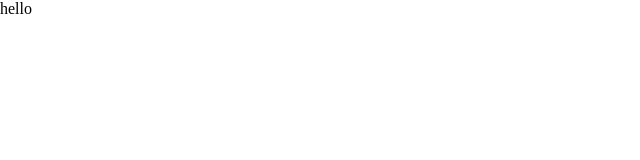
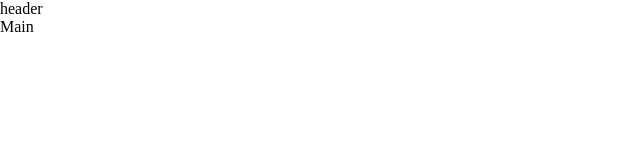
Before and after one commit to NicolasPi-maker/fruitzivore, a React (Create React App) app in the folder frontfruitzivore/: page / in a window 1280 px wide. Shown: the top 160 px of the page, without its empty margins (0-640 px from the left). Built offline with nearby package versions, Linux system fonts and the light colour scheme.

Commit message:
add router

```diff
--- a/frontfruitzivore/package.json
+++ b/frontfruitzivore/package.json
@@ -8,7 +8,9 @@
     "@testing-library/user-event": "^13.5.0",
     "react": "^18.2.0",
     "react-dom": "^18.2.0",
+    "react-router-dom": "^6.16.0",
     "react-scripts": "5.0.1",
+    "sass": "^1.68.0",
     "web-vitals": "^2.1.4"
   },
   "scripts": {
--- /dev/null
+++ b/frontfruitzivore/src/components/Header/index.jsx
@@ -0,0 +1,10 @@
+
+function Header() {
+    return (
+      <header>
+        header
+      </header>
+    );
+  }
+
+  export default Header;
--- a/frontfruitzivore/src/index.jsx
+++ b/frontfruitzivore/src/index.jsx
@@ -1,12 +1,36 @@
 import React from 'react';
 import ReactDOM from 'react-dom/client';
+import { BrowserRouter, Routes, Route } from 'react-router-dom';
 import './style/normalize.css';
 import './style/main.scss';
-import Home from './pages/home/Home';
+import Header from './components/Header';
+import Home from './pages/Home';
 
 const root = ReactDOM.createRoot(document.getElementById('root'));
 root.render(
   <React.StrictMode>
-    <Home />
+
+    <BrowserRouter>
+      <Header />
+      <Routes>
+        <Route exact path='/'
+          element={<Home />}
+        />
+        {/* <Route exact path='/profil'
+          element={<Profil />}
+        />
+        <Route exact path='/projects'
+          element={<Projects />}
+        />
+        <Route exact path='/projects/:id'
+          element={<ProjectDetails />}
+        />
+        <Route exact path='*'
+          element={<Error />}
+        /> */}
+      </Routes>
+      {/* <Footer /> */}
+    </BrowserRouter>
+
   </React.StrictMode>
 );
--- /dev/null
+++ b/frontfruitzivore/src/pages/Home/index.jsx
@@ -0,0 +1,10 @@
+
+function Home() {
+  return (
+    <main>
+      Main
+    </main>
+  );
+}
+
+export default Home;
--- a/frontfruitzivore/src/pages/home/Home.jsx
+++ /dev/null
@@ -1,10 +0,0 @@
-
-function App() {
-  return (
-    <header>
-      hello
-    </header>
-  );
-}
-
-export default App;
```
Also changed, not shown: 1 other file (tests, documents, lock files or other folders).
